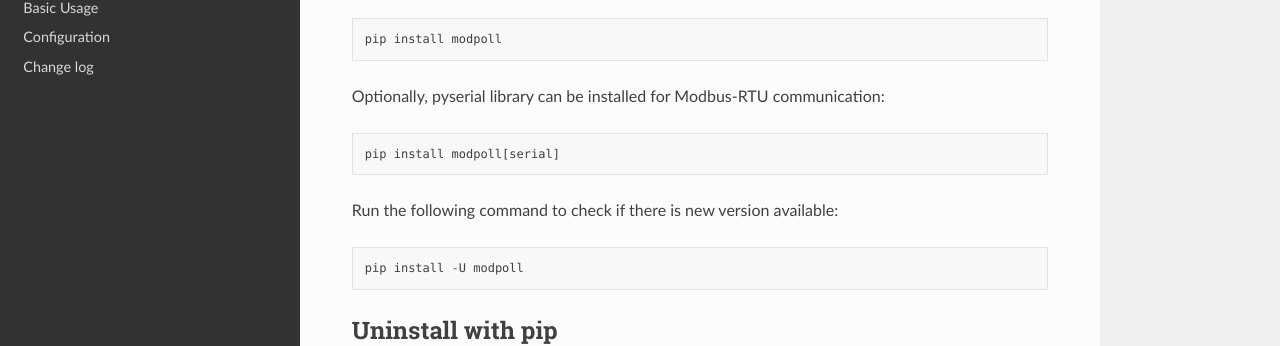
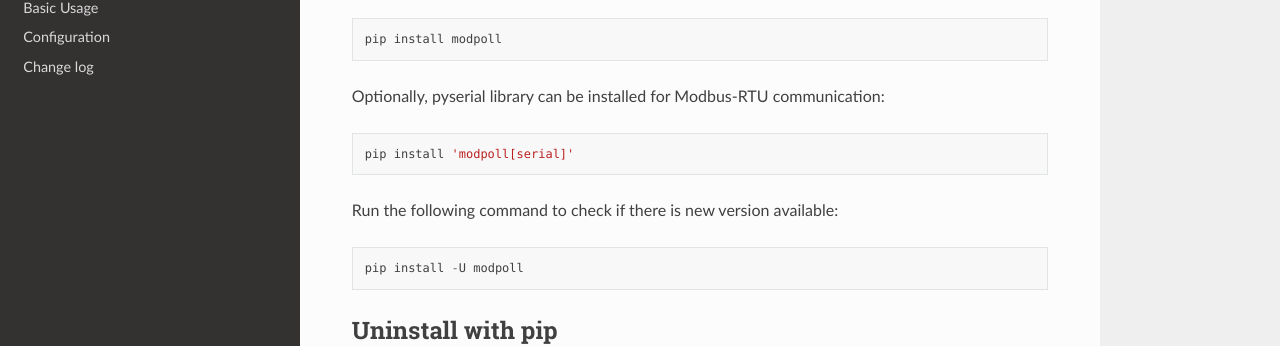
Before and after one commit to gavinying/modpoll, a Sphinx documentation site: the page built from docs/installation.rst, in a window 1280 px wide and 1266 px high. Shown: the part 294-640 px from the top of the window. Built offline with Sphinx 7.4.7 and the Read the Docs theme 2.0.0, drawn with Linux system fonts in a browser that asks for light colours.

```diff
--- a/docs/installation.rst
+++ b/docs/installation.rst
@@ -12,7 +12,7 @@ The package is available in the Python Package Index::
 
 Optionally, pyserial library can be installed for Modbus-RTU communication::
 
-    pip install modpoll[serial]
+    pip install 'modpoll[serial]'
 
 Run the following command to check if there is new version available::
 
```
Also changed, not shown: README.md (+1 -1 lines).
